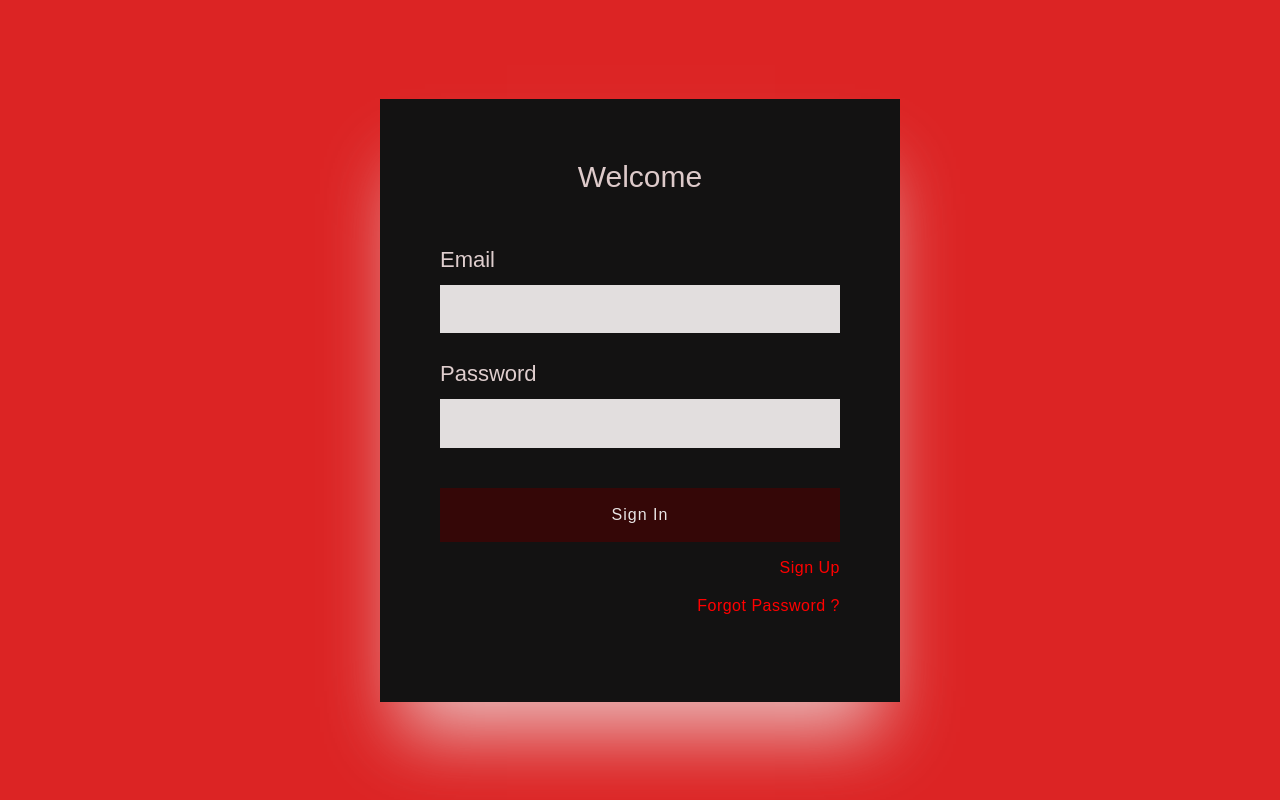
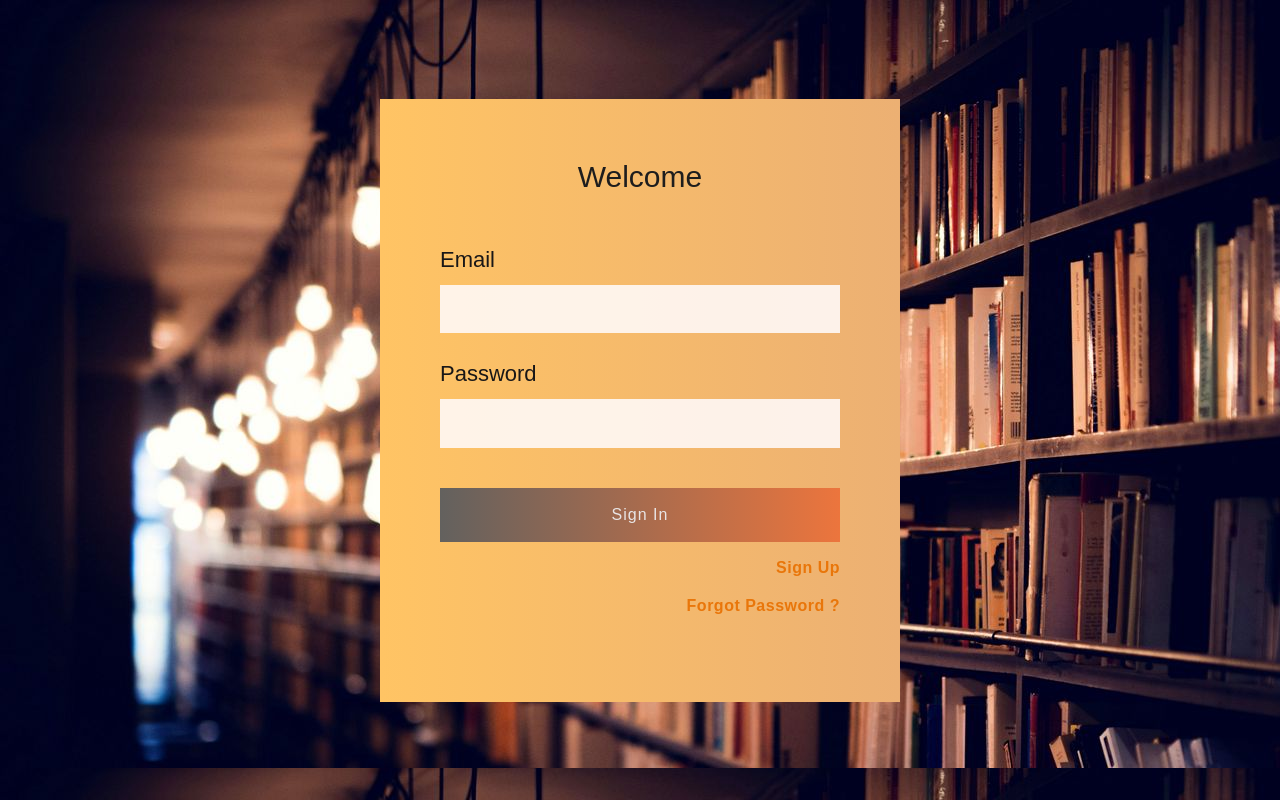
Before and after one commit to logan-giese/whiteboard-course-management, a React (Create React App) app: page / in a window 1280 px wide. Built offline with nearby package versions, Linux system fonts and the light colour scheme; no server answers; the HTML template or start-up script is replaced by a standard one.

Commit message:
Improved Login Page
Improved login page(Styling and features). Pressing the enter key will signin and signup the page.

```diff
--- a/src/App.css
+++ b/src/App.css
@@ -20,15 +20,14 @@ button {
   color: rgb(233, 229, 229);
   font-size: 16px;
   letter-spacing: 1px;
-  background:#350707;
+  background: linear-gradient(to right, #63615e, #ec753d);
   cursor: pointer;
 }
 
 button:hover{
-  background: #DC2424;  /* fallback for old browsers */
   background: -webkit-linear-gradient(to right, #4A569D, #DC2424);  /* Chrome 10-25, Safari 5.1-6 */
-  background: linear-gradient(to right, #4A569D, #DC2424); /* W3C, IE 10+/ Edge, Firefox 16+, Chrome 26+, Opera 12+, Safari 7+ */
-  color: rgb(226, 220, 220);
+  background: linear-gradient(to right, #f7980b, #ab3815); /* W3C, IE 10+/ Edge, Firefox 16+, Chrome 26+, Opera 12+, Safari 7+ */
+  color: rgb(20, 19, 19);
 }
 
 /* Login page styling */
@@ -37,12 +36,12 @@ button:hover{
   width: 100%;
   min-height: 100vh;
   padding: 0 20px;
-  background: #DC2424;  /* fallback for old browsers */
+  background-image: url(./Images/bg.jpg);
   display: flex;
 }
 
 .head{
-  color:#ddcaca;
+  color:#1e1d1d;
   font-size: 30px;
   margin-bottom: 40px;
 }
@@ -56,13 +55,12 @@ button:hover{
   display: flex;
   flex-direction: column;
   justify-content: center;
-  background: rgb(19, 18, 18);
-  box-shadow: 0 50px 70px -20px rgba(238, 226, 226, 0.8);
+  background: linear-gradient(to right, #ffc464, #ecb073);
   transition: 0.6s;
 }
 
 .login .loginContainer label {
-  color:#dfcece;
+  color:#191717;
   margin: 14px 0;
   display: block;
   font-size: 22px;
@@ -92,8 +90,8 @@ button:hover{
 }
 
 .login .loginContainer .btnContainer p span {
-  color:red;
-  font-weight: 500;
+  color:rgb(233, 118, 10);
+  font-weight: 600;
   letter-spacing: 0.5px;
   margin-left: 5px;
   cursor: pointer;
@@ -101,11 +99,11 @@ button:hover{
 }
 
 .login .loginContainer .btnContainer p span:hover {
-  color: red;
+  color: rgb(25, 23, 23);
 }
 
 .login .loginContainer .errorMsg {
-  color: red;
+  color: rgb(35, 33, 33);
   font-size: 16px;
 }
 
--- a/src/OpeningPage.js
+++ b/src/OpeningPage.js
@@ -26,6 +26,7 @@ const OpeningPage = () => {
     setPasswordError("");
     setConfirmPasswordError("");
   };
+
   const handleLogin = () => {
     setLoading(true);
     clearErrors();
@@ -37,6 +38,7 @@ const OpeningPage = () => {
         setUser(user);
         clearInputs();
       })
+
       .catch((err) => {
         setLoading(false);
         switch (err.code) {
--- a/src/components/Home.css
+++ b/src/components/Home.css
@@ -1,4 +1,4 @@
-
+y
 .container-fluid{
     height: 100%;
     margin: 0;
--- a/src/components/Login.js
+++ b/src/components/Login.js
@@ -23,7 +23,17 @@ const Login = (props) => {
     setUser
   } = props;
 
+  const handleKeypress = e => {
+  if (e.charCode === 13) {
+    if (hasAccount)
+      handleLogin();
+    else
+      handlesignUp();
+  }
+  };
+
   return (
+
     <section className="login">
       <div className="loginContainer">
         <h1 className="head" align="center">
@@ -36,6 +46,7 @@ const Login = (props) => {
           required
           value={email}
           onChange={(e) => setEmail(e.target.value)}
+          onKeyPress={handleKeypress}
         />
         <p className="errorMsg">{emailError}</p>
         {forgotPassword ? (
@@ -55,6 +66,7 @@ const Login = (props) => {
               required
               value={password}
               onChange={(e) => setPassword(e.target.value)}
+              onKeyPress={handleKeypress}
             />
             <p className="errorMsg">{passwordError}</p>
             {hasAccount ? (
@@ -67,14 +79,16 @@ const Login = (props) => {
                   required
                   value={confirmPassword}
                   onChange={(e) => setConfirmPassword(e.target.value)}
+                  onKeyPress={handleKeypress}
+
                 />
                 <p className="errorMsg">{confirmPasswordError}</p>
               </div>
             )}
-            <div className="btnContainer">
+            <div className="btnContainer" >
               {hasAccount ? (
                 <>
-                  <button onClick={handleLogin}>
+                  <button onClick={handleLogin}type="submit">
                     {loading ? "Signing in.." : "Sign In"}
                   </button>
                   <p>
@@ -108,6 +122,7 @@ const Login = (props) => {
         )}
       </div>
     </section>
+
   );
 };
 
```
Also changed, not shown: src/Images/bg.jpg (added), 1 other file (tests, documents, lock files or other folders).
